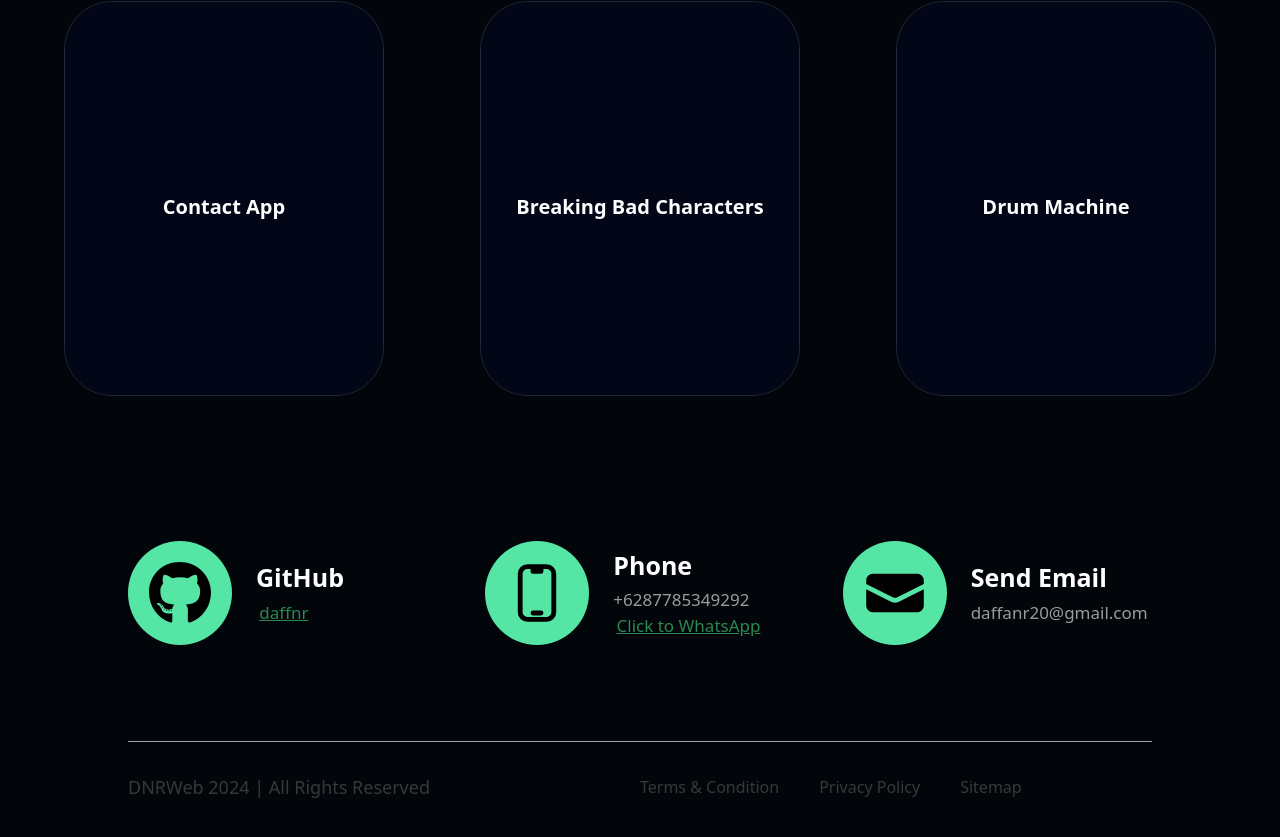
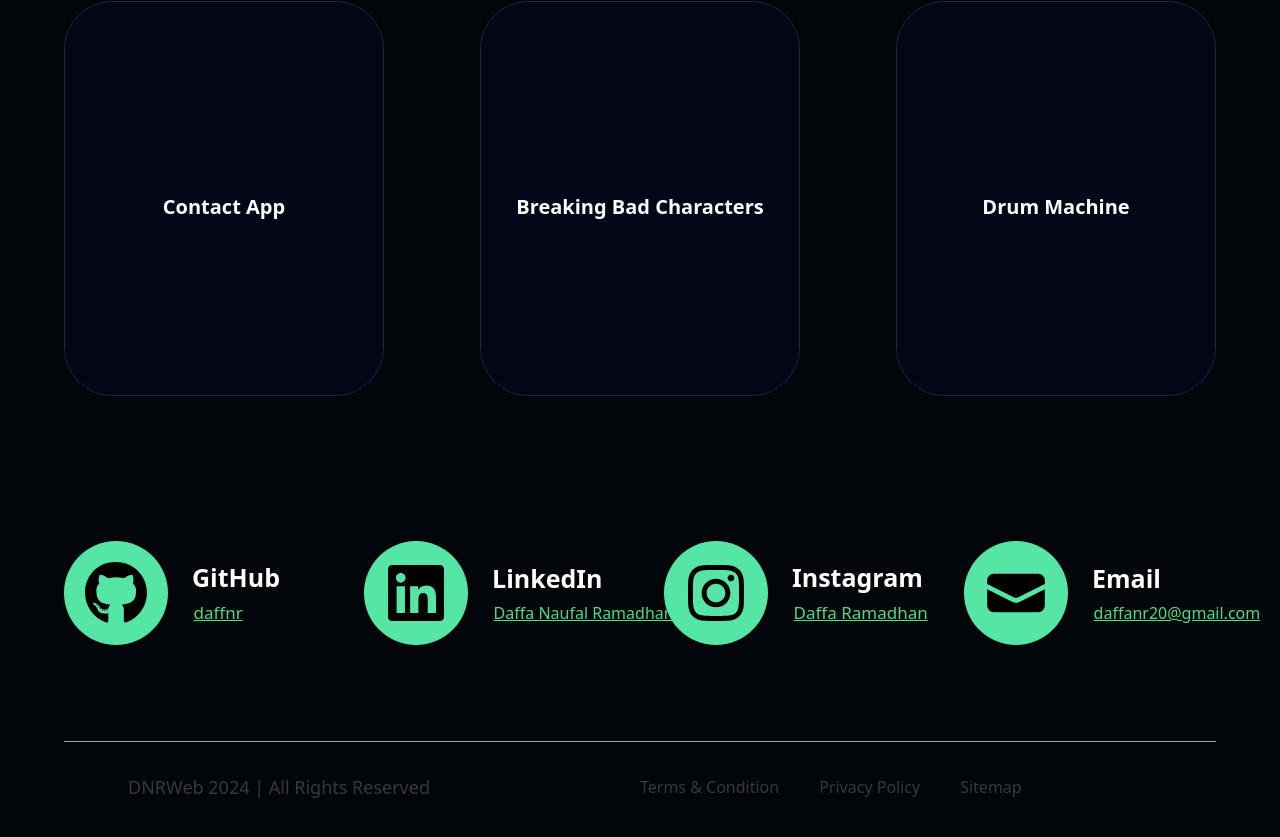
Before and after one commit to daffnr/Portofolio, a Next.js app: page /home in a window 1280 px wide. Shown: the part 3166-4003 px from the top of the page. Built offline with nearby package versions, Linux system fonts and the light colour scheme.

Commit message:
edit & add Linkedln, Instagram in footer

```diff
--- a/components/Footer.tsx
+++ b/components/Footer.tsx
@@ -1,11 +1,11 @@
-import { DevicePhoneMobileIcon, EnvelopeIcon } from "@heroicons/react/20/solid";
-import { FaGithub } from "react-icons/fa";
+import { EnvelopeIcon } from "@heroicons/react/20/solid";
+import { FaGithub, FaLinkedin, FaInstagram } from "react-icons/fa";
 import React from "react";
 
 const Footer = ({ id }: any) => {
   return (
     <div id={id} className="pt-[8rem] pb-[4rem] bg-[#02050a]">
-     <div className="grid border-b-[1px] pb-[6rem] border-gray-400 grid-cols-1 lg:grid-cols-3 md:grid-cols-2 w-[80%] mx-auto gap-[3rem]">
+      <div className="grid border-b-[1px] pb-[6rem] border-gray-400 grid-cols-1 lg:grid-cols-4 md:grid-cols-2 w-[90%] mx-auto gap-[3rem]">
         {/* GitHub */}
         <div className="flex items-center space-x-6">
           <div className="w-[6.5rem] h-[6.5rem] flex items-center justify-center rounded-full bg-[#55e6a5] aspect-square">
@@ -15,31 +15,52 @@ const Footer = ({ id }: any) => {
             <h1 className="text-[25px] mb-[0.2rem] font-semibold text-[white]">
               GitHub
             </h1>
-      <p className="text-[17px] w-[90%] text-white opacity-60">
-        <a href=" https://github.com/daffnr" className="text-green-400 underline ml-[0.2rem] whitespace-nowrap">
+            <p className="text-[17px] w-[90%] text-white">
+              <a
+                href=" https://github.com/daffnr"
+                className="text-green-400 underline ml-[0.1rem] whitespace-nowrap"
+              >
                 daffnr
               </a>
             </p>
           </div>
         </div>
 
-  {/* Phone */}
+        {/* Linkedln */}
         <div className="flex items-center space-x-6">
           <div className="w-[6.5rem] h-[6.5rem] flex items-center justify-center rounded-full bg-[#55e6a5] aspect-square">
-      <DevicePhoneMobileIcon className="w-[4rem] h-[4rem] text-black" />
+            <FaLinkedin className="w-[4rem] h-[4rem] text-black" />
           </div>
           <div>
             <h1 className="text-[25px] mb-[0.2rem] font-semibold text-[white]">
-        Phone
+              LinkedIn
             </h1>
-      <p className="text-[17px] w-[90%] text-white opacity-60">
-        +6287785349292
-        <br />
+            <p>
               <a
-          href="https://wa.link/8wib7w"
-          className="text-green-400 underline ml-[0.2rem] whitespace-nowrap"
+                href="https://www.linkedin.com/in/daffa-naufal/"
+                className="text-green-400 underline ml-[0.1rem] whitespace-nowrap"
               >
-          Click to WhatsApp
+                Daffa Naufal Ramadhan
+              </a>
+            </p>
+          </div>
+        </div>
+
+        {/* Instagram */}
+        <div className="flex items-center space-x-6">
+          <div className="w-[6.5rem] h-[6.5rem] flex items-center justify-center rounded-full bg-[#55e6a5] aspect-square">
+            <FaInstagram className="w-[4rem] h-[4rem] text-black" />
+          </div>
+          <div>
+            <h1 className="text-[25px] mb-[0.2rem] font-semibold text-[white]">
+              Instagram
+            </h1>
+            <p className="text-[17px] w-[90%] text-white">
+              <a
+                href="https://www.instagram.com/daffnr/"
+                className="text-green-400 underline ml-[0.1rem] whitespace-nowrap"
+              >
+                Daffa Ramadhan
               </a>
             </p>
           </div>
@@ -52,11 +73,14 @@ const Footer = ({ id }: any) => {
           </div>
           <div>
             <h1 className="text-[25px] mb-[0.2rem] font-semibold text-[white]">
-        Send Email
+              Email
             </h1>
-      <p className="text-[17px] w-[90%] text-white opacity-60">
+            <a
+              href="mailto:daffanr20@gmail.com"
+              className="text-green-400 underline ml-[0.1rem] whitespace-nowrap"
+            >
               daffanr20@gmail.com
-      </p>
+            </a>
           </div>
         </div>
       </div>
```
Lines whose indentation alone changed are shown as unchanged.
